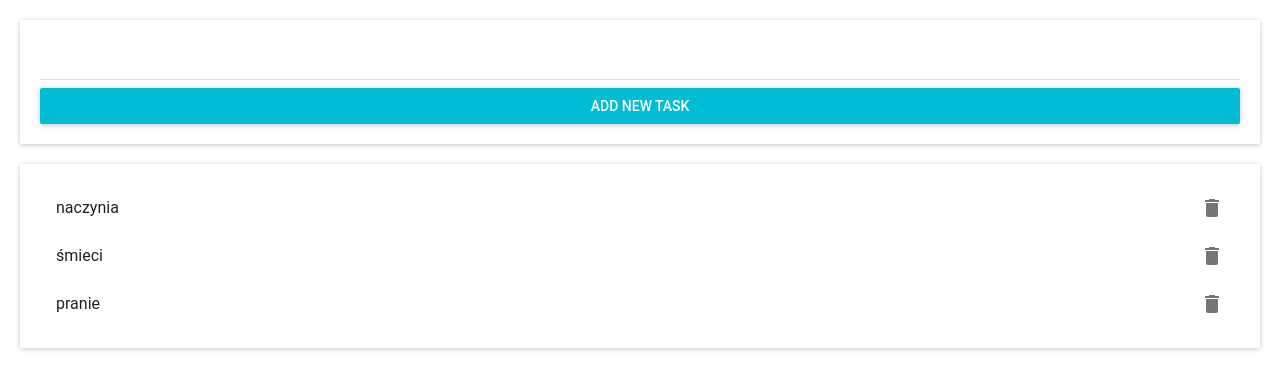
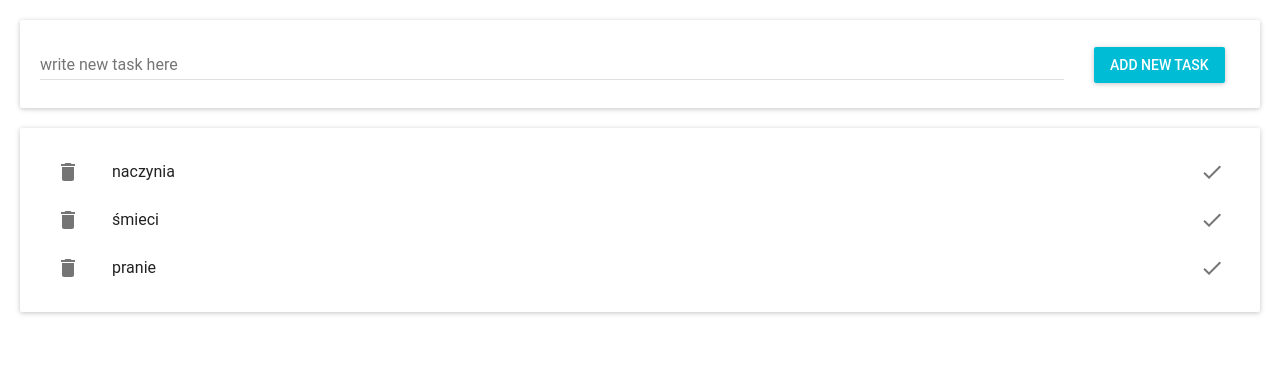
Before and after one commit to agataokolska/to-do-list-app, a React (Create React App) app: page / in a window 1280 px wide. Shown: the top 390 px of the page. Built offline with nearby package versions, Linux system fonts and the light colour scheme.

Commit message:
add function to mark completed tasks - it changes isCompleted to true, add key value to Task, change Form style

```diff
--- a/src/components/ToDo/Form.js
+++ b/src/components/ToDo/Form.js
@@ -2,18 +2,22 @@ import React from 'react'
 import TextField from 'material-ui/TextField'
 import RaisedButton from 'material-ui/RaisedButton'
 
+const styles = {
+    width: '80vw',
+    marginRight: '30px'
+}
 const Form = (props) => (
     <div>
         <TextField
+            placeholder={'write new task here'}
             value={props.newTaskName}
-            hintText="New task"
-            fullWidth={true}
+            style={styles}
             onChange={props.onNewTaskChange}
         />
         <RaisedButton
             label="ADD NEW TASK"
             primary={true}
-            fullWidth={true}
+
             onClick={props.addTask}
         />
     </div>
--- a/src/components/ToDo/List.js
+++ b/src/components/ToDo/List.js
@@ -3,10 +3,13 @@ import Task from './Task'
 
 const List = (props) => (
     <div>
-        {props.tasks.map(task => (
+        {props.tasks.map((task, index) => (
             <Task
                 name={task.name}
-                deleteTask2={() => props.deleteTask(task.uid)} />
+                key={task.uid}
+                deleteTask2={() => props.deleteTask(task.uid)}
+                markCompleteTask2={() => props.markCompleteTask(index)}
+            />
         )
         )}
     </div>
--- a/src/components/ToDo/Task.js
+++ b/src/components/ToDo/Task.js
@@ -1,11 +1,14 @@
 import React from 'react'
-import MenuItem from 'material-ui/MenuItem'
+import { ListItem } from 'material-ui/List'
 import Delete from 'material-ui/svg-icons/action/delete'
+import Done from 'material-ui/svg-icons/action/done'
+
 
 const Task = (props) => (
-    <MenuItem
+    <ListItem
         primaryText={props.name}
-        rightIcon={<Delete onClick={props.deleteTask2} />}
+        leftIcon={<Delete onClick={props.deleteTask2} />}
+        rightIcon={<Done onClick={props.markCompleteTask2} />}
     />
 )
 
--- a/src/components/ToDo/ToDo.js
+++ b/src/components/ToDo/ToDo.js
@@ -2,15 +2,18 @@ import React from 'react'
 import Form from './Form'
 import List from './List'
 import Container from '../Container'
+import { red500 } from 'material-ui/styles/colors';
+
 
 class ToDo extends React.Component {
     state = {
         tasks: [
-            { name: 'naczynia', uid: '1234' },
-            { name: 'śmieci', uid: '2345' },
-            { name: 'pranie', uid: '3456' }
+            { name: 'naczynia', uid: '1234', isCompleted: true },
+            { name: 'śmieci', uid: '2345', isCompleted: false },
+            { name: 'pranie', uid: '3456', isCompleted: true }
         ],
-        newTaskName: ' '
+        newTaskName: '',
+        isCompleted: false
     }
 
 
@@ -33,17 +36,18 @@ class ToDo extends React.Component {
     }
 
     addTask = () => {
-        if (this.state.newTaskName === ' ') return
+        if (this.state.newTaskName === '') return
 
         const newTask = {
             name: this.state.newTaskName,
-            uid: Date.now()
+            uid: Date.now(),
+            isCompleted: this.state.isCompleted
         }
         const newTasks = this.state.tasks.concat(newTask)
 
         this.setState({
             tasks: newTasks,
-            newTaskName: ' '
+            newTaskName: ''
         })
     }
 
@@ -53,6 +57,15 @@ class ToDo extends React.Component {
             tasks: newTasks
         })
     }
+
+    markCompleteTask = (index) => {
+        const newTasks = this.state.tasks
+        newTasks[index].isCompleted = !newTasks[index].isCompleted
+        this.setState({
+            tasks: newTasks
+        })
+    }
+
     render() {
         return (
             <div>
@@ -66,7 +79,8 @@ class ToDo extends React.Component {
                 <Container>
                     <List
                         tasks={this.state.tasks}
-                        deleteTask={this.deleteTask} />
+                        deleteTask={this.deleteTask}
+                        markCompleteTask={this.markCompleteTask} />
                 </Container>
             </div>
         )
```
